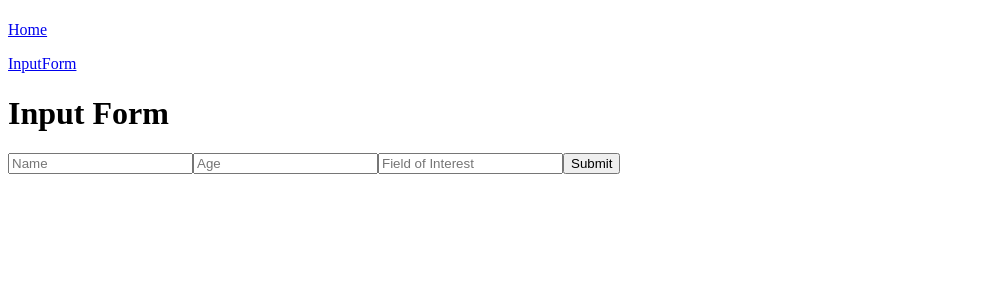
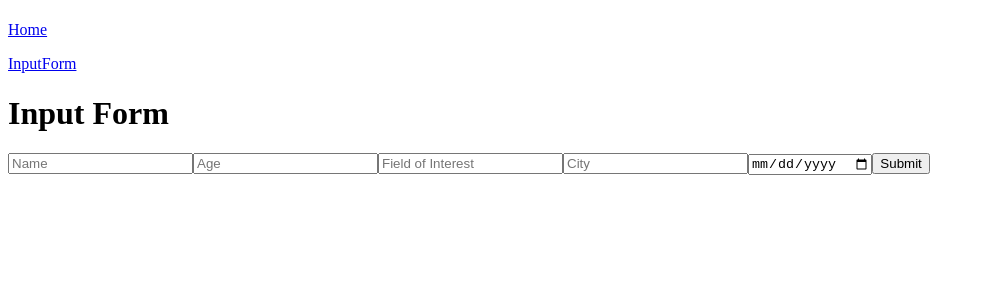
Before and after one commit to adamabdul-hakim/NextNest, a React (Vite) app in the folder frontend/: page /InputForm in a window 1280 px wide. Shown: the top 300 px of the page, without its empty margins (0-985 px from the left). Built offline with nearby package versions, Linux system fonts and the light colour scheme.

Commit message:
Input Form Changes

```diff
--- a/frontend/src/InputForm.jsx
+++ b/frontend/src/InputForm.jsx
@@ -6,6 +6,8 @@ function InputForm() {
   const [name, setName] = useState("");
   const [age, setAge] = useState("");
   const [fieldOfInterest, setFieldOfInterest] = useState("");
+  const[city, setCity] = useState("");
+  const [dateOfTravel, setDateOfTravel] = useState("")
 
   const handleSubmit = (e) => {
     e.preventDefault();
@@ -36,6 +38,18 @@ function InputForm() {
         placeholder="Field of Interest"
         type="text"
         />
+        <input
+        value={city}
+        onChange={(e)=> setCity(e.target.value)}
+        placeholder="City"
+        type="text"
+        />
+        <input
+        value={dateOfTravel}
+        onChange={(e)=> setDateOfTravel(e.target.value)}
+        placeholder="City"
+        type="date"
+        />
         <button type="submit">
           Submit
         </button>
```
Also changed, not shown: 2 other files (tests, documents, lock files or other folders).
